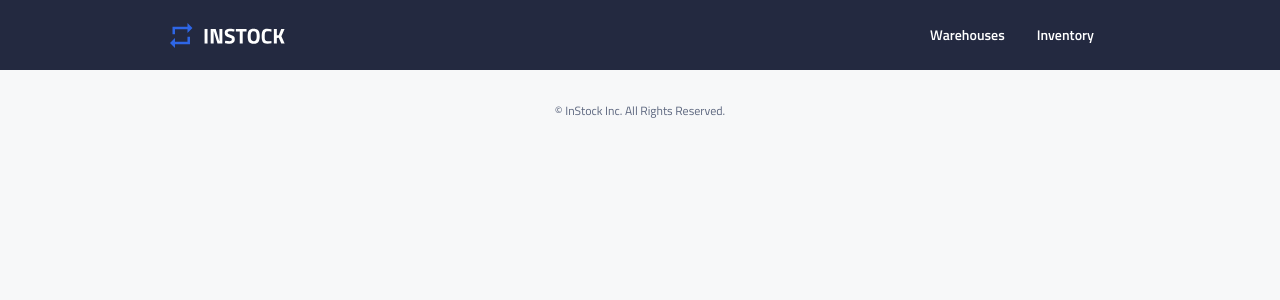
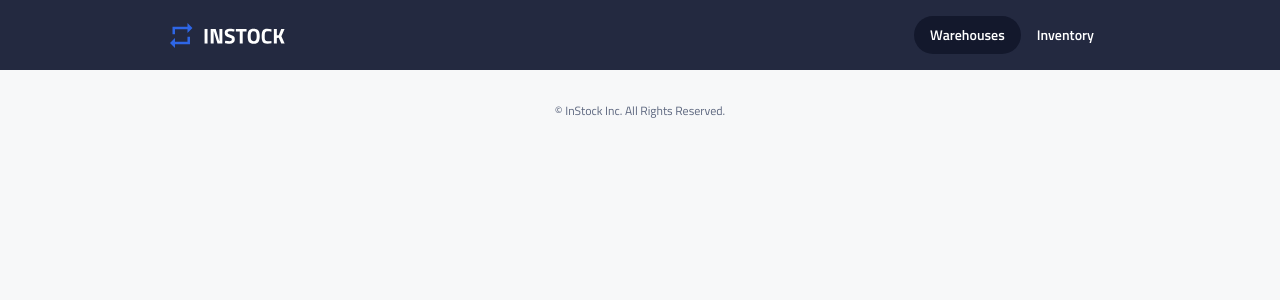
Before and after one commit to alperzini/instock-client, a React (Vite) app: page /warehouse/1 in a window 1280 px wide. Shown: the top 300 px of the page. Built offline with nearby package versions, Linux system fonts and the light colour scheme; no server answers.

Commit message:
update Navigation component to cover other active paths

```diff
--- a/src/components/Navigation/Navigation.jsx
+++ b/src/components/Navigation/Navigation.jsx
@@ -1,8 +1,14 @@
-import { NavLink } from "react-router-dom";
+import { NavLink, useLocation } from "react-router-dom";
 import Logo from "../Logo/Logo";
 import "./Navigation.scss";
 
 function Navigation() {
+    const { pathname } = useLocation();
+    const warehousePaths = ['/warehouse', '/editWarehouse', '/addWarehouse', '/editwarehouse', '/addwarehouse'];
+    const inventoryPaths = ['/inventory', '/editInventory', '/addInventory', '/editinventory', '/addinventory'];
+    const isWarehousePathAtive = () => warehousePaths.some(path => pathname.startsWith(path));
+    const isInventoryPathAtive = () => inventoryPaths.some(path => pathname.startsWith(path));
+
     return (
         <header className="navigation">
             <div className="navigation__container">
@@ -15,7 +21,7 @@ return (
                         to="/"
                         end
                         className={({ isActive }) =>
-            `navigation__link ${isActive ? "navigation__link--active" : ""}`
+                            `navigation__link ${isActive || isWarehousePathAtive() ? "navigation__link--active" : ""}`
                         }
                     >
                         Warehouses
@@ -24,7 +30,7 @@ return (
                     <NavLink
                         to="/inventory"
                         className={({ isActive }) =>
-            `navigation__link ${isActive ? "navigation__link--active" : ""}`
+                            `navigation__link ${isActive || isInventoryPathAtive() ? "navigation__link--active" : ""}`
                         }
                     >
                         Inventory
```
Lines whose indentation alone changed are shown as unchanged.
